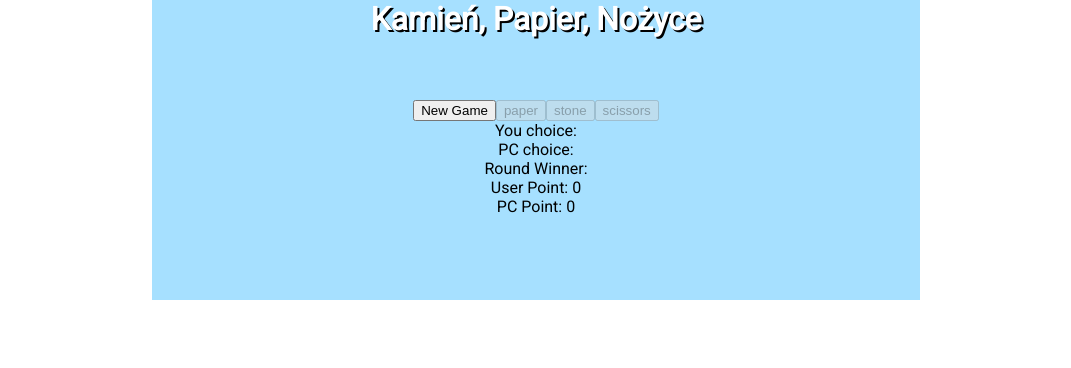
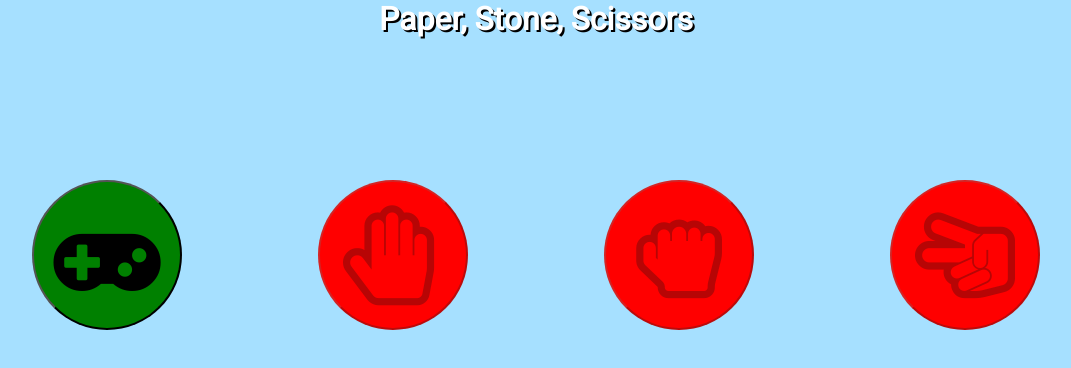
Before and after one commit to przemo88/react_kamien_papier_nozyce, a React (Create React App) app: page / in a window 1280 px wide. Shown: the top 368 px of the page, without its empty margins (104-1175 px from the left). Built offline with nearby package versions, Linux system fonts and the light colour scheme.

Commit message:
fix button background-image

```diff
--- a/src/Counter.js
+++ b/src/Counter.js
@@ -1,7 +1,6 @@
 import React, { Component } from "react";
-import { faHandPaper, faHandScissors, faHandRock, faGamepad } from '@fortawesome/free-solid-svg-icons';
-import { FontAwesomeIcon } from '@fortawesome/react-fontawesome';
 import ResultInfo from "./ResultInfo";
+import GameInfo from "./GameInfo";
 import './Counter.scss';
 
 class Counter extends Component {
@@ -29,12 +28,11 @@ class Counter extends Component {
     };
 
     lottery = (event, temp, roundLimit, pcPoint, userPoint) => {
-        console.log(this.state.roundLimit);
+
         const users_choice = event.target.id;
         this.setState({ id: users_choice });
-        const PC_choice = ["paper", "stone", "scissors"][
-            Math.floor(Math.random() * 3)
-        ];
+
+        const PC_choice = ["paper", "stone", "scissors"][Math.floor(Math.random() * 3)];
         this.setState({ ran: PC_choice });
 
         if (
@@ -72,51 +70,65 @@ class Counter extends Component {
             }));
         }
     };
+
     render(props) {
         return (
             <>
                 <div className="board">
                     <div className="title_row">
-                        <h1 className="title">Kamień, Papier, Nożyce</h1>
+                        <h1 className="title">Paper, Stone, Scissors</h1>
                     </div>
                 </div>
 
                 <div className="board">
                     <div className="submit_row">
 
-                        <button onClick={this.game}>New Game</button>
+                        <button
+                            onClick={this.game}
+                            disabled={!this.state.roundLimit ? false : true}
+                            className={!this.state.roundLimit ? "green btn-game" : "red btn-game"}
+                        >
+                        </button>
+
                         <button
                             onClick={this.lottery}
                             id="paper"
                             disabled={!this.state.roundLimit ? true : false}
+                            className={!this.state.roundLimit ? "red btn-paper" : "green btn-paper"}
                         >
-                            paper
-
                         </button>
 
                         <button
                             onClick={this.lottery}
                             id="stone"
                             disabled={!this.state.roundLimit ? true : false}
+                            className={!this.state.roundLimit ? "red btn-stone" : "green btn-stone"}
                         >
-                            stone
-        </button>
+                        </button>
+
                         <button
                             onClick={this.lottery}
                             id="scissors"
                             disabled={!this.state.roundLimit ? true : false}
+                            className={!this.state.roundLimit ? "red btn-scissors" : "green btn-scissors"}
+                        >
+                        </button>
 
-                        >
-                            scissors
-                        </button>
+                    </div>
+
+                    {this.state.id ?
+
                         <ResultInfo
                             id={this.state.id}
+                            roundLimit={this.state.roundLimit}
                             ran={this.state.ran}
                             roundWinner={this.state.roundWinner}
                             userPoint={this.state.userPoint}
                             pcPoint={this.state.pcPoint}
-                        />
-                    </div>
+                        /> :
+
+                        <GameInfo></GameInfo>}
+
                 </div>
             </>
         );
--- a/src/Counter.scss
+++ b/src/Counter.scss
@@ -1,4 +1,5 @@
 @import url('https://fonts.googleapis.com/css?family=Roboto&display=swap');
+
 
 body{
     margin:0;
@@ -10,20 +11,22 @@ body{
 }
 
 @mixin row($h){
-    width: 60%;
+    width: 100%;
     margin: 0 auto;
     text-align: center;
     background-color: #A6E0FF;
     height: $h;
+    display: flex;
+    justify-content: space-evenly;
 }
 
 .title_row{
-    @include row(100px);
+    @include row(10vh);
 }
 
 .submit_row{
-    @include row(200px);
-
+    @include row(40vh);
+    padding-top: 100px;
 }
 
 .title{
@@ -31,3 +34,46 @@ body{
     text-shadow:2px 2px black;
     margin: 0 auto;
   }
+
+
+  .result{
+    @include row(50vh);
+    display: block;
+}
+
+  @mixin btn($content){
+      position: relative;
+      height: 150px;
+      width: 150px;
+      border-radius: 50%;
+
+      &:before{
+        font-family: 'FontAwesome';
+        font-size: 100px;
+        content: $content;
+      }
+  }
+
+  .btn-scissors{
+    @include btn("\f257");
+  }
+
+  .btn-stone{
+    @include btn("\f255");
+  }
+
+  .btn-paper{
+    @include btn("\f256");
+  }
+
+  .btn-game{
+    @include btn("\f11b");
+  }
+
+  .red{
+      background-color: red;
+  }
+
+  .green{
+      background-color: green;
+  }
--- /dev/null
+++ b/src/GameInfo.js
@@ -0,0 +1,9 @@
+import React from 'react';
+import "./Counter.scss"
+function GameInfo() {
+    return (
+        <div className="submit_row"></div>
+    )
+}
+
+export default GameInfo;
--- a/src/ResultInfo.js
+++ b/src/ResultInfo.js
@@ -1,15 +1,17 @@
 import React, { Component } from "react";
+import "./ResultInfo.scss";
 
 class ReactInfo extends Component {
     render(props) {
         return (
-            <>
-                <div>You choice: {`${this.props.id}`}</div>
-                <div>PC choice: {`${this.props.ran}`}</div>
-                <div>Round Winner: {`${this.props.roundWinner}`}</div>
-                <div>User Point: {`${this.props.userPoint}`}</div>
-                <div>PC Point: {`${this.props.pcPoint}`}</div>
-            </>
+            <div className="result">
+                <div className="info">Round Limit: <br></br> {`${this.props.roundLimit}`}</div>
+                <div className="info">You choice: <br></br> {`${this.props.id}`}</div>
+                <div className="info">PC choice: <br></br> {`${this.props.ran}`}</div>
+                <div className="info">Round Winner: <br></br> {`${this.props.roundWinner}`}</div>
+                <div className="info">User Point: <br></br> {`${this.props.userPoint}`}</div>
+                <div className="info">PC Point: <br></br> {`${this.props.pcPoint}`}</div>
+            </div >
         );
     }
 }
--- a/src/ResultInfo.scss
+++ b/src/ResultInfo.scss
@@ -1,3 +1,3 @@
-.top{
-    margin-top: 25px;
+.info{
+    font-size: 20px;
 }
--- /dev/null
+++ b/src/StartInfo.scss
@@ -0,0 +1,3 @@
+.top{
+    margin-top: 25px;
+}
--- a/src/submit.scss
+++ /dev/null
@@ -1,26 +0,0 @@
-.submit{
-    color: white;
-    background-color:  #A6E0FF;
-    border: none;
-    width: 150px;
-    opacity: 1.5;
-
-    &:hover{
-        color: black;
-        opacity: 0.2;
-    }
-
-}
-
-.icon{
-   font-size: 100px;
-}
-
-
-.disable{
-    color: red;
- }
-
- .enable{
-     color: green;
- }
```
Also changed, not shown: src/StartInfo.js (deleted, +0 -9 lines), src/SubmitInfo.js (deleted, +0 -10 lines).
